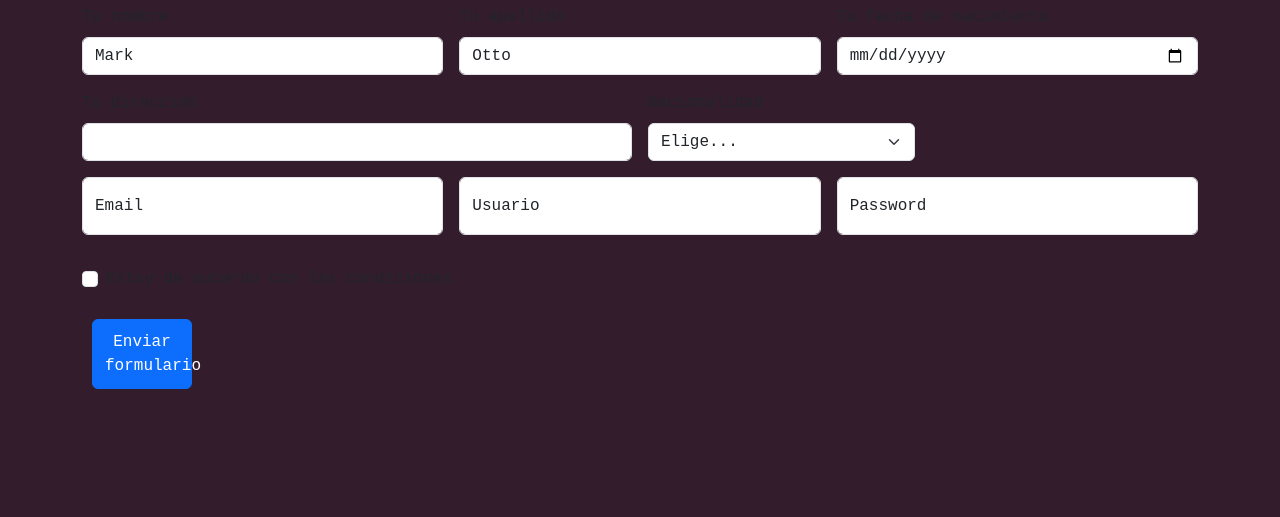
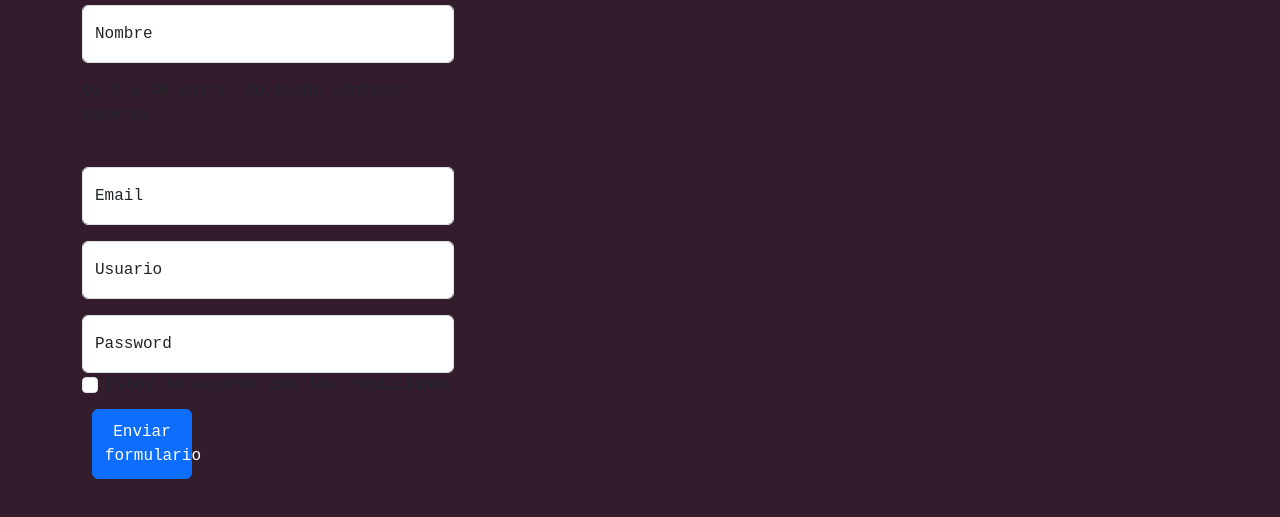
Before and after one commit to AnyiGP/formulario, a website: page sign-up.html in a window 1280 px wide. Shown: the part 51-568 px from the top of the page. Drawn offline with nearby package versions, Linux system fonts and the light colour scheme.

Commit message:
Adapto formulario al ejercicio de expresiones regulares

```diff
--- a/sign-up.html
+++ b/sign-up.html
@@ -15,8 +15,13 @@
   <body>
     <h1>SIGN-UP</h1>
     <div class="container-sm">
-      <form action="/sign-up" method="post" class="row g-3 needs-validation" novalidate>
-        <div class="col-md-4">
+      <form
+        action="/sign-up"
+        method="post"
+        class="d-flex flex-column mb-3 needs-validation"
+        novalidate
+      >
+        <!-- <div class="col-md-4">
           <label for="nombre" class="form-label">Tu nombre</label>
           <input
             type="text"
@@ -25,9 +30,8 @@
             value="Mark"
             required
           />
-          <!-- <div class="valid-feedback">Looks good!</div> -->
-        </div>
-        <div class="col-md-4">
+        </div> -->
+        <!-- <div class="col-md-4">
           <label for="apellido" class="form-label">Tu apellido</label>
           <input
             type="text"
@@ -36,7 +40,6 @@
             value="Otto"
             required
           />
-          <!-- <div class="valid-feedback">Looks good!</div> -->
         </div>
         <div class="col-md-4">
           <label for="nacimiento" class="form-label"
@@ -49,12 +52,10 @@
             value="Otto"
             required
           />
-          <!-- <div class="valid-feedback">Looks good!</div> -->
         </div>
         <div class="col-md-6">
           <label for="ciudad" class="form-label">Tu dirección</label>
           <input type="text" class="form-control" id="ciudad" required />
-          <!-- <div class="invalid-feedback">Please provide a valid city.</div> -->
         </div>
         <div class="col-md-3">
           <label for="nacionalidad" class="form-label">Nacionalidad</label>
@@ -75,7 +76,21 @@
               }
             </script>
           </select>
+        </div> -->
+        <div class="col-md-4">
+          <div class="form-floating mb-3">
+            <input
+              type="text"
+              class="form-control"
+              id="nombre"
+              placeholder="Tu nombre. De 1 a 40 chars. No puede contener numeros"
+            />
+            <label for="nombre">Nombre</label>
+          </div>
+          <p>De 1 a 40 chars. No puede contener numeros</p>
+          <br>
         </div>
+
         <div class="col-md-4">
           <div class="form-floating mb-3">
             <input
@@ -90,7 +105,7 @@
         <div class="col-md-4">
           <div class="form-floating mb-3">
             <input
-              type="email"
+              type="text"
               class="form-control"
               id="email"
               placeholder="Tu nombre de usuario"
@@ -133,7 +148,6 @@
         </div>
       </form>
     </div>
-
   </body>
   <script
     src="https://cdn.jsdelivr.net/npm/bootstrap@5.3.1/dist/js/bootstrap.bundle.min.js"
```
Also changed, not shown: index.html (+1 -1 lines).
